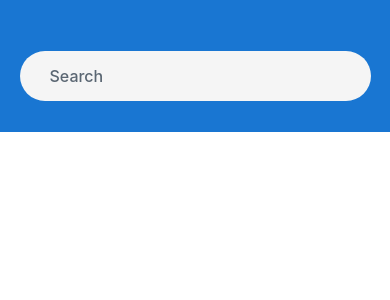
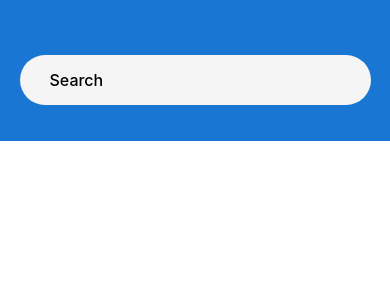
Before and after one commit to emuraton/minimalist-my-weather, a React Native app in the folder minimalist-my-weather/: screen / in a window 390 px wide. Shown: the top 300 px of the page. Built offline with nearby package versions, Linux system fonts and the light colour scheme.

Commit message:
improve cityRows style

```diff
--- a/minimalist-my-weather/App.js
+++ b/minimalist-my-weather/App.js
@@ -89,7 +89,6 @@ const styles = StyleSheet.create({
   },
   weatherContainer: {
     flex: 5,
-    paddingTop: 50,
     backgroundColor: 'white',
   },
 });
--- a/minimalist-my-weather/components/CityRow/index.js
+++ b/minimalist-my-weather/components/CityRow/index.js
@@ -5,20 +5,21 @@ import { ApolloConsumer } from 'react-apollo';
 const styles = StyleSheet.create({
   container: {
     flex: 4,
+    backgroundColor: 'white',
   },
   row: {
-    width: 300,
+    flex: 1,
+    fontSize: 16,
+    fontWeight: '400',
     height: 10,
     paddingTop: 15,
     paddingBottom: 25,
     paddingLeft: 20,
-    fontSize: 16,
-    color: '#5c5c74',
+    marginBottom: 10,
   },
   line: {
-    borderWidth: 0.5,
-    borderColor: '#5c5c74',
-    margin: 10,
+    borderBottomWidth: 0.5,
+    borderBottomColor: '#5c5c74',
   },
 });
 
--- a/minimalist-my-weather/components/Search/index.js
+++ b/minimalist-my-weather/components/Search/index.js
@@ -13,7 +13,6 @@ const styles = StyleSheet.create({
     width: '90%',
     height: 50,
     backgroundColor: '#f5f5f5',
-    color: '#5a6672',
     borderRadius: 50,
     paddingLeft: 30,
     fontSize: 16,
@@ -51,7 +50,6 @@ export default class SeachInput extends Component {
               clearButtonMode="always"
               onChangeText={this.handleChangeText}
               onSubmitEditing={() => this.handleSubmitEditing(client)}
-              placeholderTextColor={styles.textInput.color}
             />
           </View>
         )}
```
